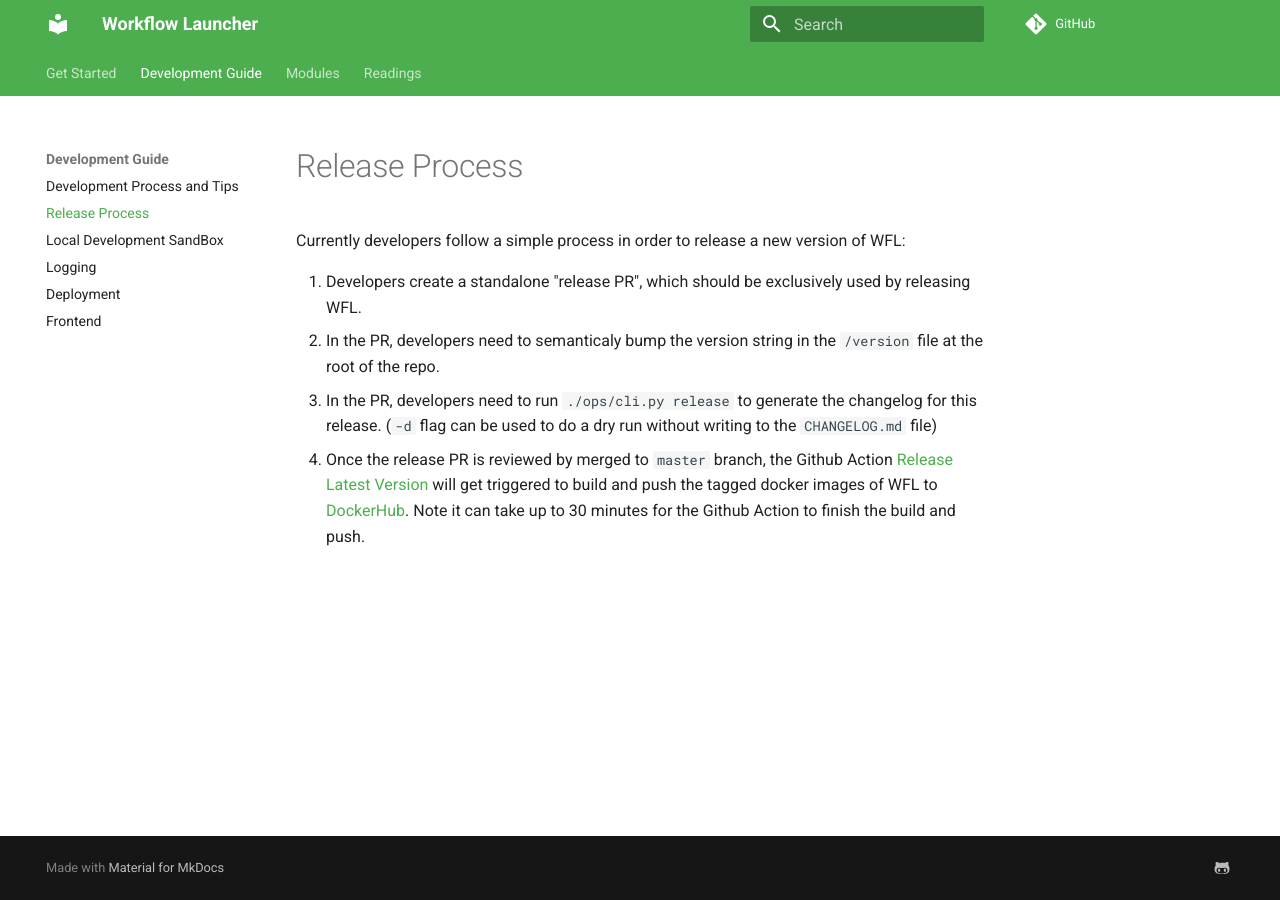
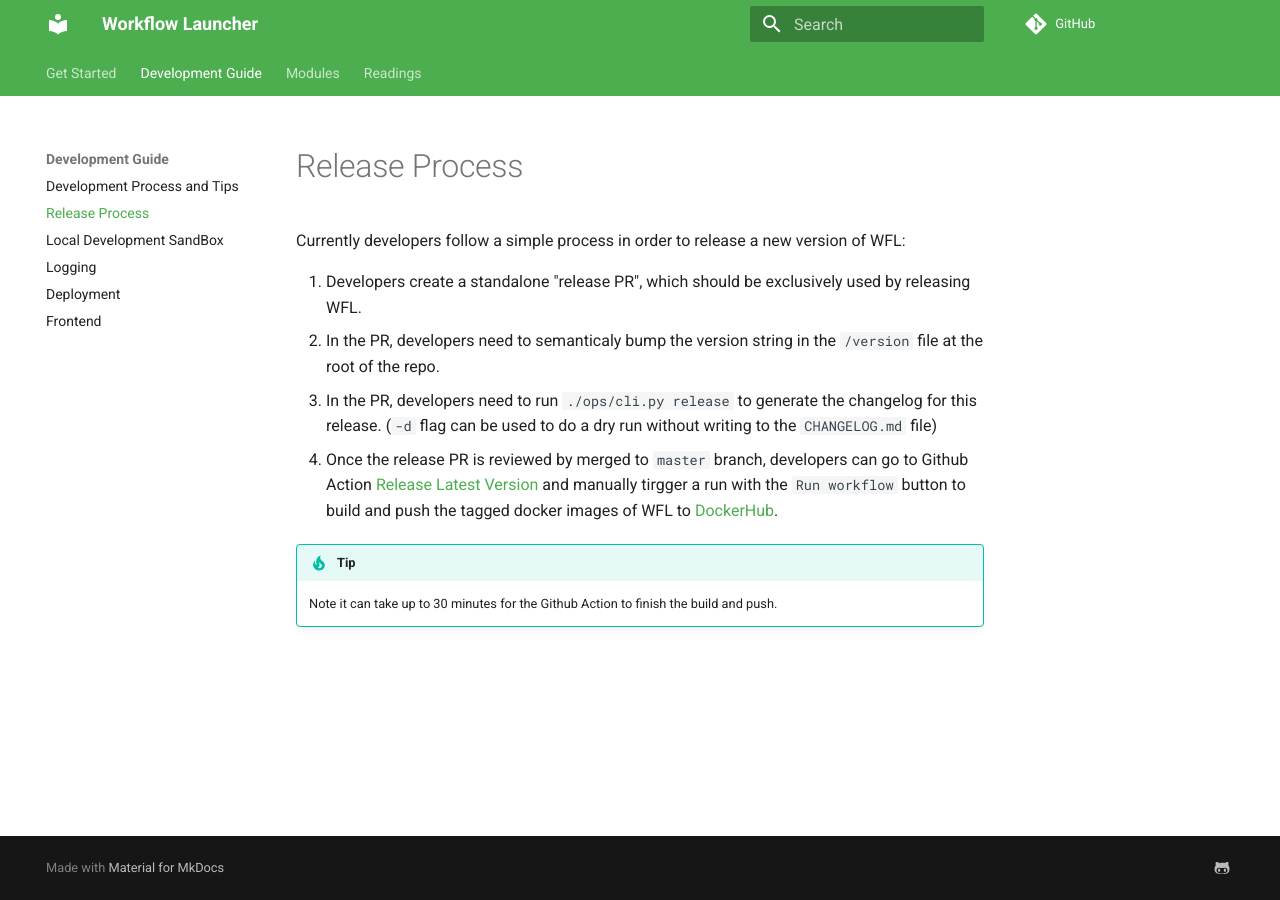
Before and after one commit to broadinstitute/wfl, an MkDocs documentation site: the page built from docs/md/dev-release.md, in a window 1280 px wide. Built offline with MkDocs 1.6.1 and Material for MkDocs 9.7.7, drawn with Linux system fonts in a browser that asks for light colours; comment, search, counter and statistics services are not loaded.

Commit message:
Update the instructions since the release action is not fully automated anymore.

```diff
--- a/docs/md/dev-release.md
+++ b/docs/md/dev-release.md
@@ -13,8 +13,10 @@ to generate the changelog for this release. (`-d` flag can
 be used to do a dry run without writing to the `CHANGELOG.md`
 file)
 4. Once the release PR is reviewed by merged to `master`
-branch, the Github Action
+branch, developers can go to Github Action
 [Release Latest Version](https://github.com/broadinstitute/wfl/actions?query=workflow%3A%22Release+Latest+Version%22)
-will get triggered to build and push the tagged docker images of WFL to
+and manually tirgger a run with the `Run workflow` button to build and push the tagged docker images of WFL to
 [DockerHub](https://hub.docker.com/repository/docker/broadinstitute/workflow-launcher-api).
-Note it can take up to 30 minutes for the Github Action to finish the build and push.
+
+!!! tip
+    Note it can take up to 30 minutes for the Github Action to finish the build and push.
```
